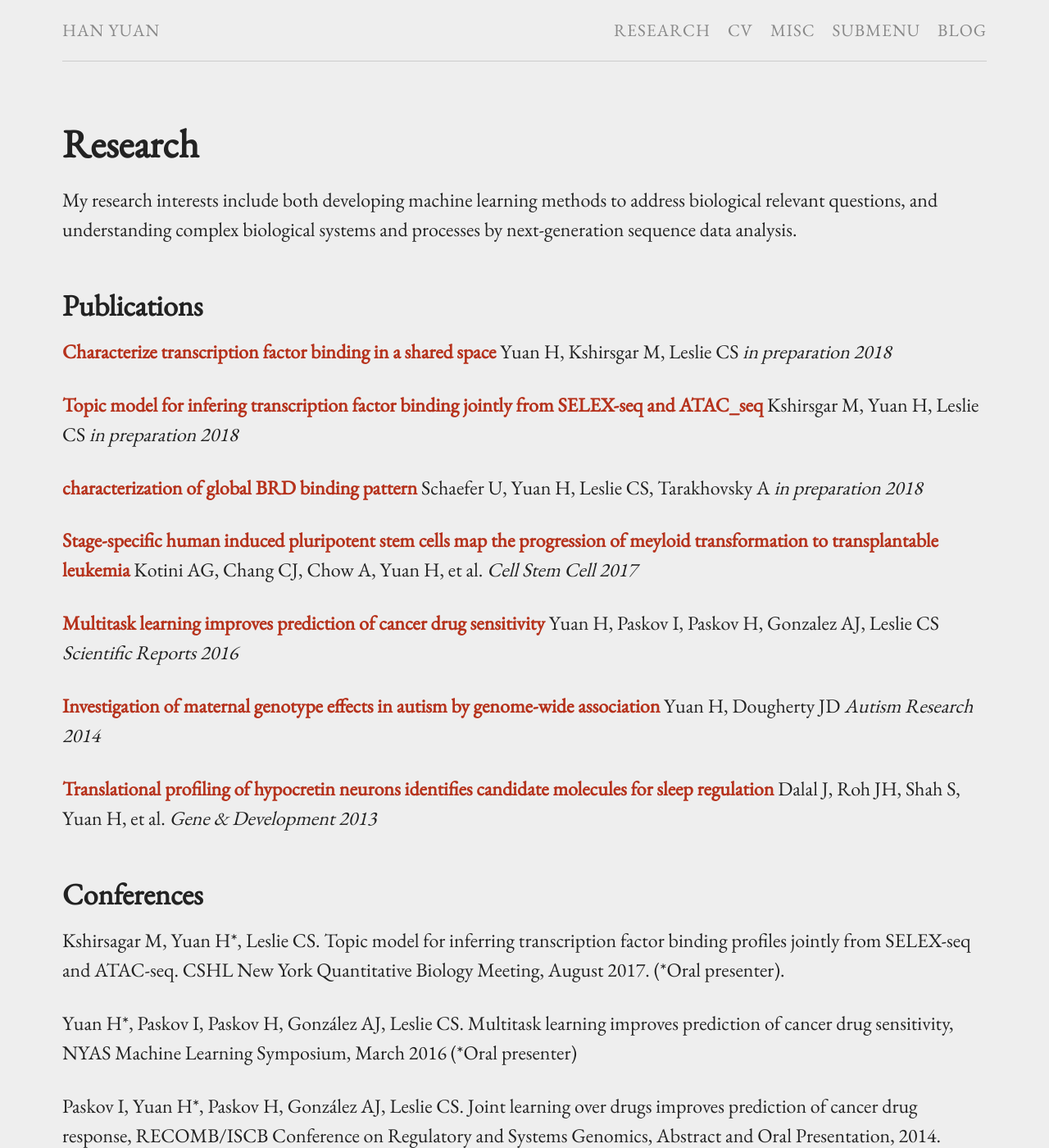
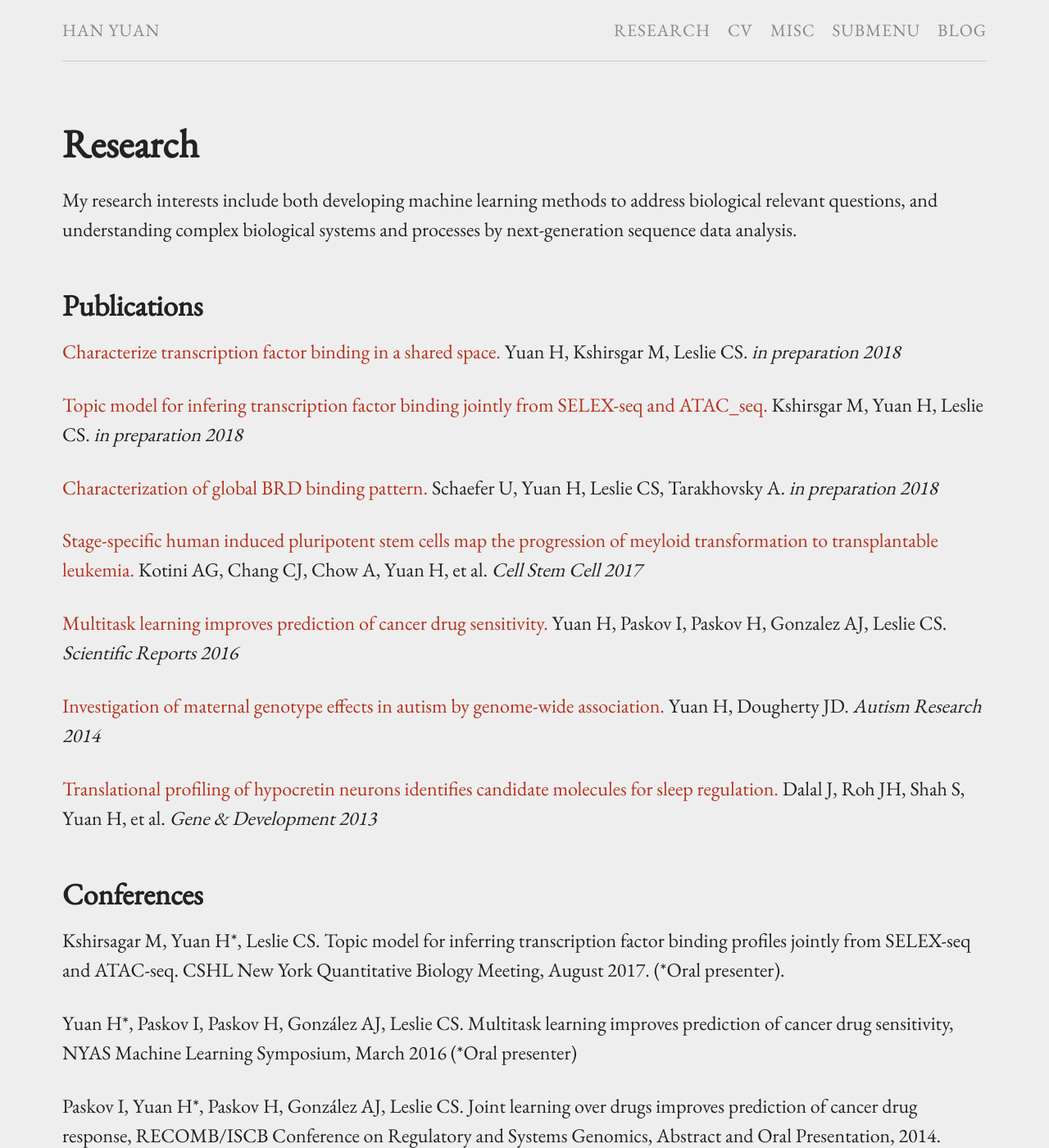
Before and after one commit to hy395/hy395.github.io, a Jekyll site: the page built from research.md, in a window 1280 px wide and 1400 px high. Shown: the whole window at 82% size. Built offline with Jekyll 4.4.1, drawn with Linux system fonts in a browser that asks for light colours.

Commit message:
research

```diff
--- a/research.md
+++ b/research.md
@@ -4,40 +4,40 @@ permalink: /research/
 title: Research
 pubs:
 
-    - title:   "Characterize transcription factor binding in a shared space"
-      author:  "Yuan H, Kshirsgar M, Leslie CS"
+    - title:   "Characterize transcription factor binding in a shared space."
+      author:  "Yuan H, Kshirsgar M, Leslie CS."
       journal: "in preparation"
       year:    "2018"
 
-    - title: "Topic model for infering transcription factor binding jointly from SELEX-seq and ATAC_seq"
-      author:  "Kshirsgar M, Yuan H, Leslie CS"
+    - title: "Topic model for infering transcription factor binding jointly from SELEX-seq and ATAC_seq."
+      author:  "Kshirsgar M, Yuan H, Leslie CS."
       journal: "in preparation"
       year:    "2018"
 
-    - title:   "characterization of global BRD binding pattern"
-      author:  "Schaefer U, Yuan H, Leslie CS, Tarakhovsky A"
+    - title:   "Characterization of global BRD binding pattern."
+      author:  "Schaefer U, Yuan H, Leslie CS, Tarakhovsky A."
       journal: "in preparation"
       year:    "2018"
 
-    - title:   "Stage-specific human induced pluripotent stem cells map the progression of meyloid transformation to transplantable leukemia"
+    - title:   "Stage-specific human induced pluripotent stem cells map the progression of meyloid transformation to transplantable leukemia."
       author:  "Kotini AG, Chang CJ, Chow A, Yuan H, et al."
       journal: "Cell Stem Cell"
       year:    "2017"
       url:     "http://www.cell.com/cell-stem-cell/abstract/S1934-5909(17)30031-0"
 
-    - title:   "Multitask learning improves prediction of cancer drug sensitivity"
-      author:  "Yuan H, Paskov I, Paskov H, Gonzalez AJ, Leslie CS"
+    - title:   "Multitask learning improves prediction of cancer drug sensitivity."
+      author:  "Yuan H, Paskov I, Paskov H, Gonzalez AJ, Leslie CS."
       journal: "Scientific Reports"
       year:    "2016"
       url:     "https://www.ncbi.nlm.nih.gov/pmc/articles/PMC4994023/"
 
-    - title:   "Investigation of maternal genotype effects in autism by genome-wide association"
-      author:  "Yuan H, Dougherty JD"
+    - title:   "Investigation of maternal genotype effects in autism by genome-wide association."
+      author:  "Yuan H, Dougherty JD."
       journal: "Autism Research"
       year:    "2014"
       url:     "https://www.ncbi.nlm.nih.gov/pmc/articles/PMC3989385/"
 
-    - title:   "Translational profiling of hypocretin neurons identifies candidate molecules for sleep regulation"
+    - title:   "Translational profiling of hypocretin neurons identifies candidate molecules for sleep regulation."
       author:  "Dalal J, Roh JH, Shah S, Yuan H, et al."
       journal: "Gene & Development"
       year:    "2013"
@@ -53,7 +53,7 @@ My research interests include both developing machine learning methods to addres
 {% assign thumbnail="left" %}
 
 {% for pub in page.pubs %}
-[**{{pub.title}}**]({% if pub.internal %}{{pub.url | prepend: site.baseurl}}{% else %}{{pub.url}}{% endif %})
+[{{pub.title}}]({% if pub.internal %}{{pub.url | prepend: site.baseurl}}{% else %}{{pub.url}}{% endif %})
 {{pub.author}}
 *{{pub.journal}}*
 *{{pub.year}}*
```
